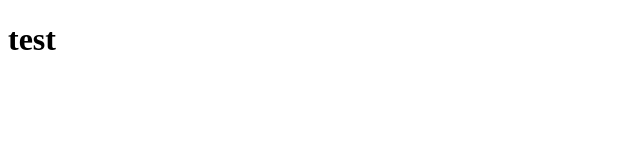
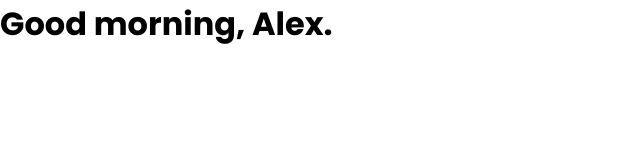
Before and after one commit to chris-yooo/social-app, a plain HTML site: page index.html in a window 1280 px wide. Shown: the whole page, without its empty margins (0-640 px from the left). Drawn offline with Linux system fonts and the light colour scheme.

Commit message:
add colors and fonts

```diff
--- a/index.html
+++ b/index.html
@@ -5,9 +5,15 @@
     <meta http-equiv="X-UA-Compatible" content="IE=edge" />
     <meta name="viewport" content="width=device-width, initial-scale=1.0" />
     <link rel="stylesheet" href="style.css" />
+
     <title>Social-App</title>
   </head>
   <body>
-    <h1>test</h1>
+    <main>
+      <header>
+        <h1>Good morning, Alex.</h1>
+        <img src="" alt="" />
+      </header>
+    </main>
   </body>
 </html>
--- a/style.css
+++ b/style.css
@@ -1,2 +1,3 @@
 @import url(styles/base.css);
 @import url(styles/nav.css);
+@import url("https://fonts.googleapis.com/css2?family=Poppins:wght@400;500;600;700&display=swap");
--- a/styles/base.css
+++ b/styles/base.css
@@ -0,0 +1,21 @@
+* {
+  margin: 0;
+  padding: 0;
+  box-sizing: border-box;
+}
+
+:root {
+  --color-prim-white: #ffffff;
+  --color-prim-gradient: linear-gradient(90deg, #f72e8e 0%, #ac1af0 102.84%);
+  --color-prim-soc-blue: #2e8af7;
+  --color-prim-soc-pink: #f72e8e;
+  --color-prim-dark-black: #181a1c;
+  --color-prim-soc-white: #ecebed;
+  --color-prim-pure-black: #000000;
+  --color-sec-lighter-gray: #727477;
+  --color-sec-dark-grey: #323436;
+}
+
+html {
+  font-family: "Poppins", sans-serif;
+}
```
